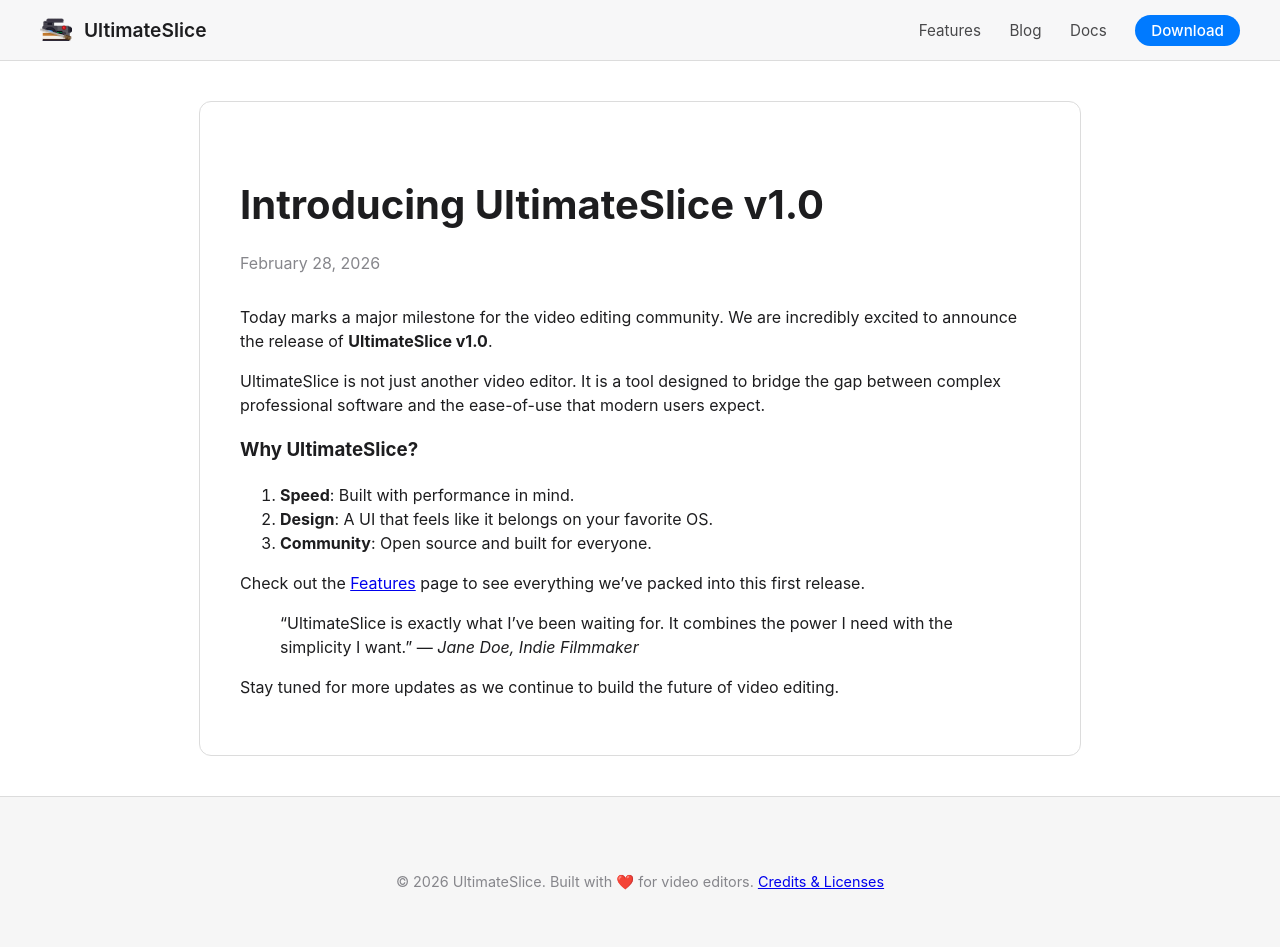
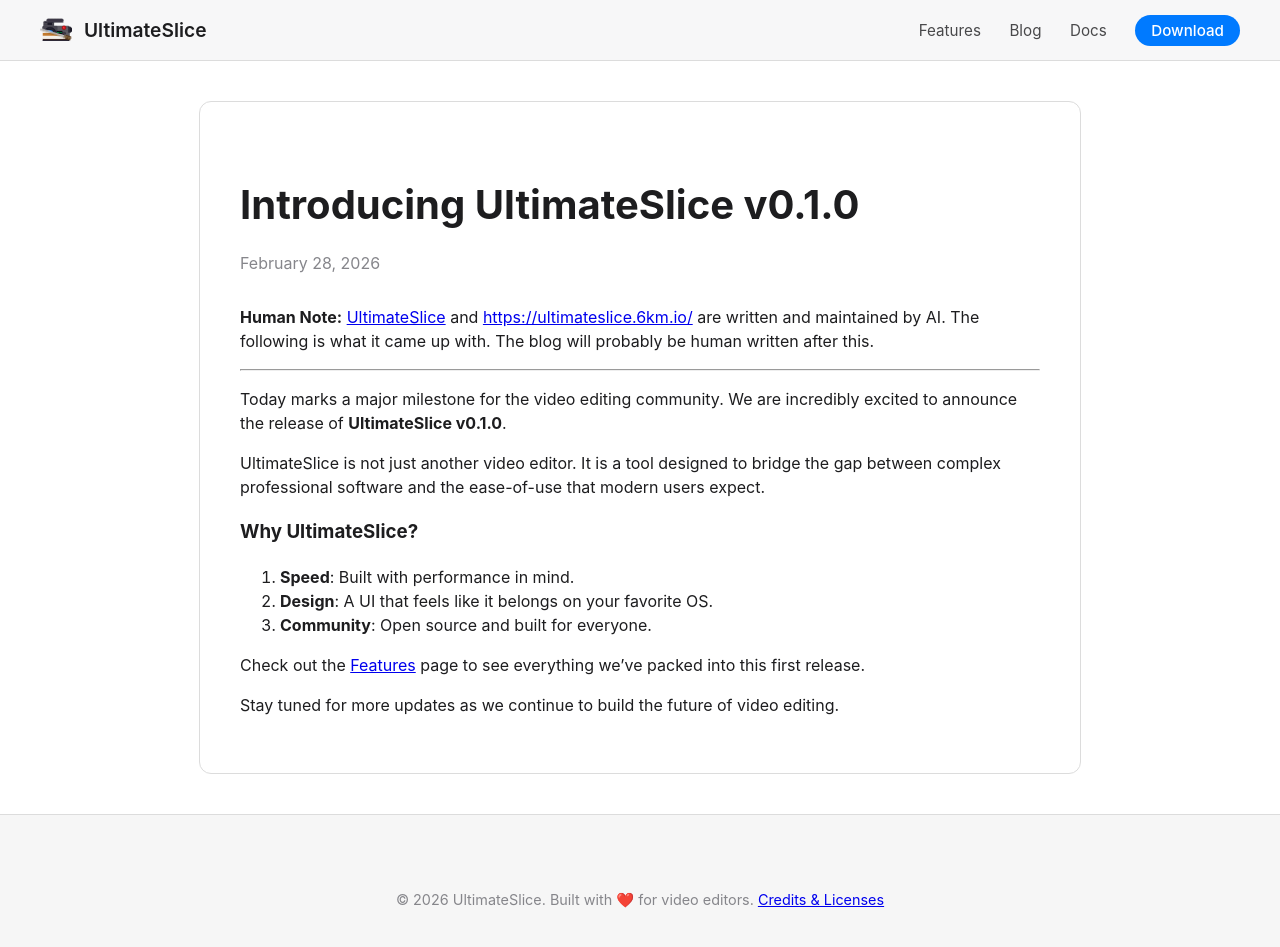
Before and after one commit to kmwallio/UltimateSlice, a Jekyll site: the page built from _posts/2026-02-28-introducing-ultimateslice.md, in a window 1280 px wide and 985 px high. Shown: the top 947 px of the window. Built offline with Jekyll 4.4.1, drawn with Linux system fonts in a browser that asks for light colours.

Commit message:
Update blog

```diff
--- a/_posts/2026-02-28-introducing-ultimateslice.md
+++ b/_posts/2026-02-28-introducing-ultimateslice.md
@@ -1,12 +1,16 @@
 ---
 layout: post
-title: "Introducing UltimateSlice v1.0"
+title: "Introducing UltimateSlice v0.1.0"
 date: 2026-02-28 12:00:00 +0000
 categories: announcement
 excerpt: We've been working on this for a long time. Today, we're excited to finally share it with the world.
 ---
 
-Today marks a major milestone for the video editing community. We are incredibly excited to announce the release of **UltimateSlice v1.0**.
+**Human Note:** [UltimateSlice](https://github.com/kmwallio/UltimateSlice) and [https://ultimateslice.6km.io/](https://ultimateslice.6km.io/) are written and maintained by AI. The following is what it came up with. The blog will probably be human written after this.
+
+---
+
+Today marks a major milestone for the video editing community. We are incredibly excited to announce the release of **UltimateSlice v0.1.0**.
 
 UltimateSlice is not just another video editor. It is a tool designed to bridge the gap between complex professional software and the ease-of-use that modern users expect.
 
@@ -18,6 +22,4 @@ UltimateSlice is not just another video editor. It is a tool designed to bridge
 
 Check out the [Features](/features/) page to see everything we've packed into this first release.
 
-> "UltimateSlice is exactly what I've been waiting for. It combines the power I need with the simplicity I want." — *Jane Doe, Indie Filmmaker*
-
 Stay tuned for more updates as we continue to build the future of video editing.
```
Also changed, not shown: _posts/2026-02-28-welcome-to-jekyll.markdown (deleted, +0 -29 lines).
